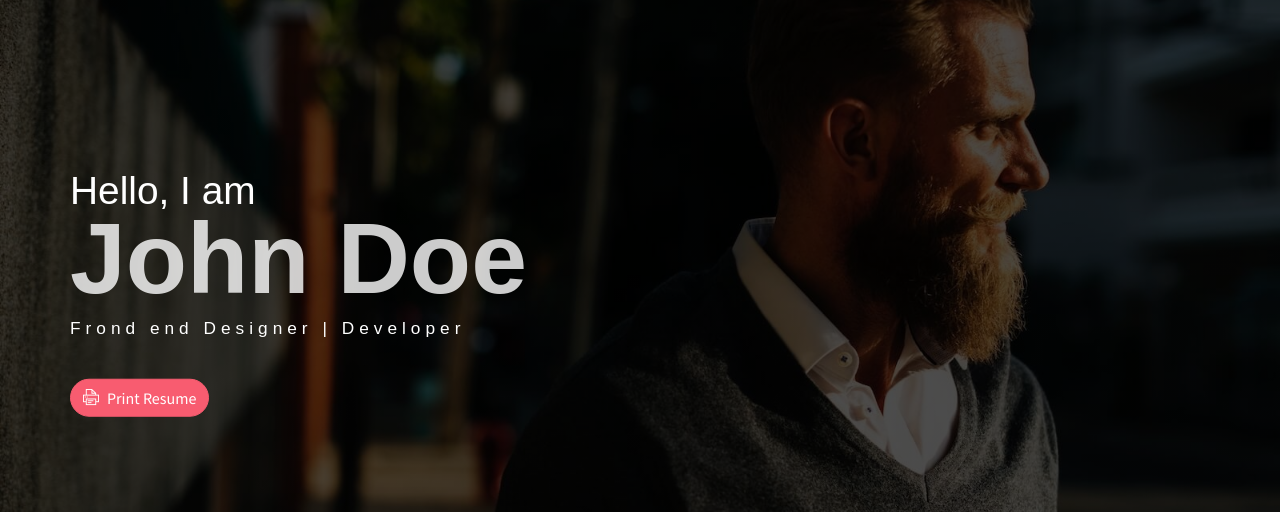
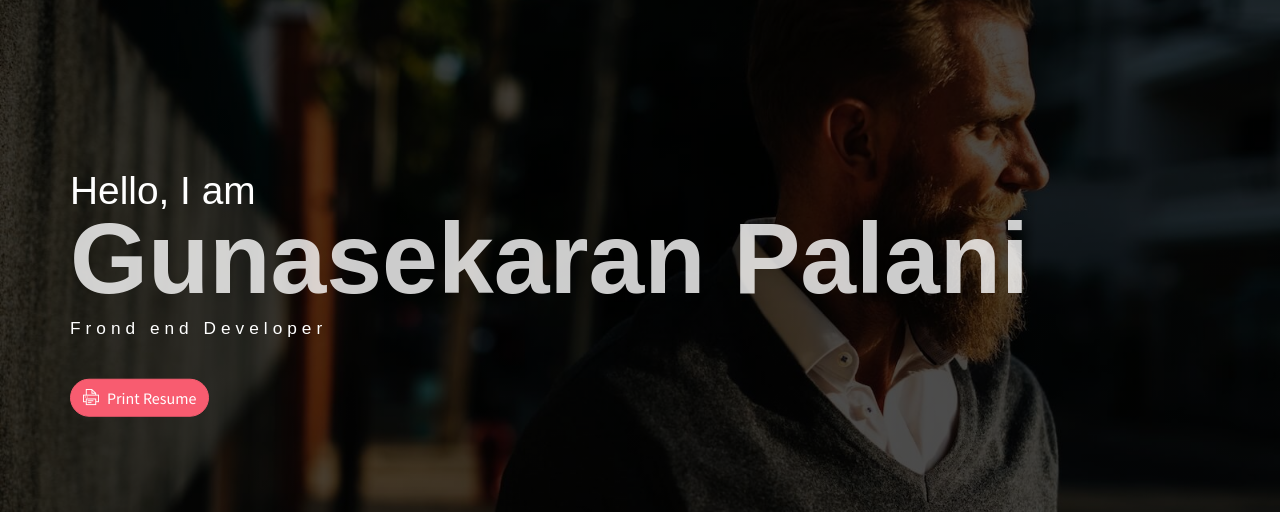
Before and after one commit to Gunasekaran19/GunasekaranPalani, a plain HTML site: page index.html in a window 1280 px wide. Shown: the part 60-572 px from the top of the page. Drawn offline with Linux system fonts and the light colour scheme; some packages are replaced by stand-ins of ours.

Commit message:
feat:first change name

```diff
--- a/index.html
+++ b/index.html
@@ -24,8 +24,8 @@
             </ul>
             <div class="header-content">
                 <h4 class="header-subtitle" >Hello, I am</h4>
-                <h1 class="header-title">John Doe</h1>
-                <h6 class="header-mono" >Frond end Designer | Developer</h6>
+                <h1 class="header-title">Gunasekaran Palani</h1>
+                <h6 class="header-mono" >Frond end Developer</h6>
                 <button class="btn btn-primary btn-rounded"><i class="ti-printer pr-2"></i>Print Resume</button>
             </div>
         </div>
@@ -50,7 +50,7 @@
                 <ul class="navbar-nav brand">
                     <img src="assets/imgs/avatar.jpg" alt="" class="brand-img">
                     <li class="brand-txt">
-                        <h5 class="brand-title">John Doe</h5>
+                        <h5 class="brand-title">Gunasekaran Palani</h5>
                         <div class="brand-subtitle">Web Designer | Developer</div>
                     </li>
                 </ul>
```
